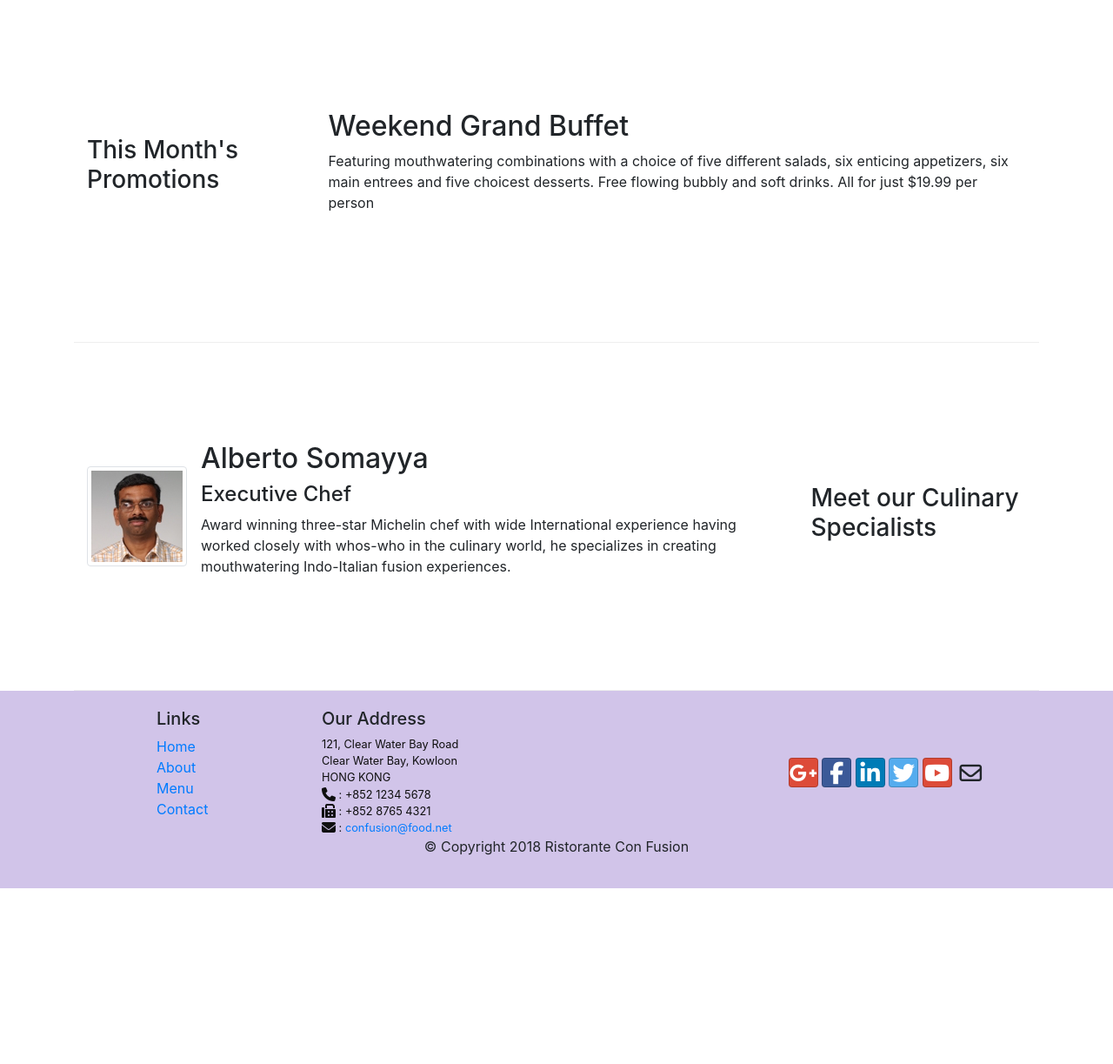
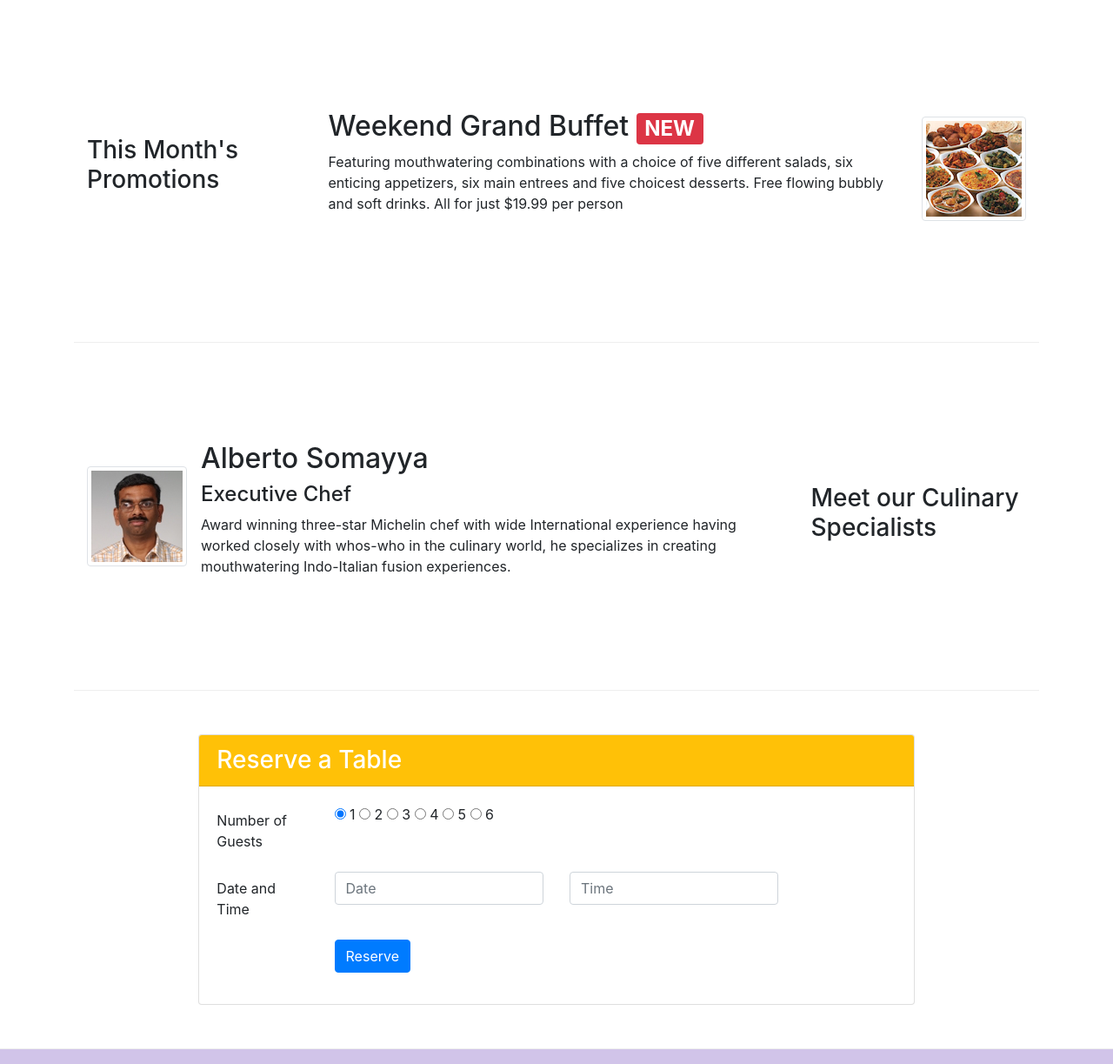
Before and after one commit to aparnasg1/bootstrap4, a plain HTML site: page index.html in a window 1280 px wide. Shown: the part 740-1963 px from the top of the page at 87% size. Before the commit the page ends 1761 px from the top, so only its background shows below. Drawn offline with nearby package versions, Linux system fonts and the light colour scheme.

Commit message:
Assignment 2

```diff
--- a/index.html
+++ b/index.html
@@ -41,8 +41,11 @@
                     <h1>Ristorante con Fusion</h1>
                     <p>We take inspiration from the World's best cuisines, and create a unique fusion experience. Our lipsmacking creations will tickle your culinary senses!</p>
                 </div>
-                <div class="col-12 col-sm align-self-center">
+                <div class="col-12 col-sm-3 align-self-center">
                     <img src="img/logo.png" class="img-fluid">
+                </div>
+                <div class="col-12 col-sm-3 align-self-center">
+                    <a role="button" class="btn btn-warning btn-block" href="#Reserve">Reserve Table</a>
                 </div>
             </div>
         </div>
@@ -75,8 +78,15 @@
                 <h3>This Month's Promotions</h3>
             </div>
             <div class="col col-sm col-md">
-                <h2>Weekend Grand Buffet</h2>
-                <p class="d-none d-sm-block">Featuring mouthwatering combinations with a choice of five different salads, six enticing appetizers, six main entrees and five choicest desserts. Free flowing bubbly and soft drinks. All for just $19.99 per person </p>
+                <div class="media">
+                    <div class="media-body">
+                        <h2 class="mt-0">Weekend Grand Buffet <span class="badge badge-danger">NEW</span></h2>
+                        <p class="d-none d-sm-block">Featuring mouthwatering combinations with a choice of five different salads, six enticing appetizers, six main entrees and five choicest desserts. Free flowing bubbly and soft drinks. All for just $19.99 per person </p>
+                    </div>
+                    <img class="d-flex ml-3 img-thumbnail align-self-center"
+                            src="img/buffet.png" alt="Buffet">
+                </div>
+
             </div>
         </div>
 
@@ -99,6 +109,43 @@
                     </div>
                 </div>
 
+            </div>
+        </div>
+    </div>
+    <div class="row row-content" id="Reserve">
+        <div class="col-12 col-sm-8 offset-sm-2">
+            <div class="card">
+                <h3 class="card-header bg-warning text-white">Reserve a Table</h3>
+                <div class="card-body">
+                    <form>
+                        <div class="form-group row">
+                            <label for="dateandtime" class="col-12 col-sm-2 col-form-label">Number of Guests</label>
+                            <div class="radio-inline col-12 col-sm-8">
+                                <input type="radio" name="optradio" checked> 1
+                                <input type="radio" name="optradio"> 2
+                                <input type="radio" name="optradio"> 3
+                                <input type="radio" name="optradio"> 4
+                                <input type="radio" name="optradio"> 5
+                                <input type="radio" name="optradio"> 6
+                            </div>
+                        </div>
+                        <div class="form-group row">
+                            <label for="dateandtime" class="col-12 col-sm-2 col-form-label">Date and Time</label>
+                            <div class="col-12 col-sm-4">
+                                <input type="text" class="form-control" id="date" placeholder="Date" name="date">
+                            </div>
+                            <div class="col-12 col-sm-4">
+                                <input type="text" class="form-control" id="time" placeholder="Time" name="time">
+                            </div>
+                        </div>
+                        <div class="form-group row">
+                            <div class="offset-sm-2 col-sm-10">
+                                <button type="submit" class="btn btn-primary">Reserve</button>
+                            </div>
+                        </div>
+
+                    </form>
+                </div>
             </div>
         </div>
     </div>
```
